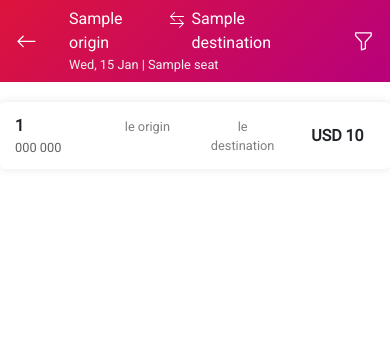
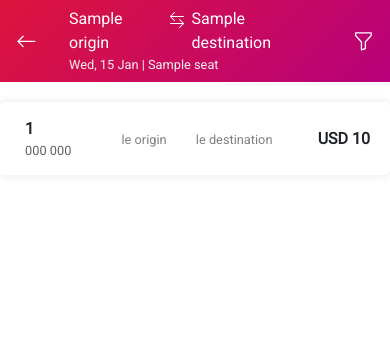
Before and after one commit to parkson-tano/skyglobal, a Django app: template templates/search.html in a window 390 px wide. Shown: the part 66-421 px from the top of the page. Run offline with Django 4.2, Linux system fonts and the light colour scheme; the template is opened without the code that fills it: most values are stand-ins (such as "Sample title", 1, 10 or a date in 2020); some libraries are stand-ins or nearby versions; some web fonts are replaced.

Commit message:
fixed style

```diff
--- a/static/css/search2_style.css
+++ b/static/css/search2_style.css
@@ -183,7 +183,7 @@
     color: rgb(97, 97, 97);
 }
 .flight-company{
-    width: 25%;
+    width: auto;
 }
 .flight-time{
     display: flex;
@@ -195,7 +195,7 @@
     justify-content: space-between;
 }
 .flight-origin-time, .flight-destination-time, .flight-origin-time2, .flight-destination-time2{
-    width: 40%;
+    width: auto;
 }
 .flight-stops, .flight-stops2{
     width: 20%;
@@ -305,7 +305,7 @@
     text-align: center;
 }
 .sort-price{
-    margin-right: 20px;
+    margin-right: auto;
 }
 
 .price-range-output{
@@ -378,9 +378,6 @@
     .sort-div{
         display: none!important;
     }
-    .each-flight-div{
-        padding: 12px 10px;
-    }
     .each-flight-div div{
         overflow-wrap: break-word;
     }
@@ -397,7 +394,7 @@
         width: 17%;
     }
     .flight-company{
-        width: 23%;
+        width: auto;
     }
     .flight-details h5{
         font-size: 1em;
@@ -414,7 +411,7 @@
     .flight-details{
         display: flex;
         justify-content: center;
-        width: 23%;
+        width: auto;
     }
     .white{
         font-size: medium;
--- a/static/css/search_style.css
+++ b/static/css/search_style.css
@@ -210,8 +210,6 @@
 
 .each-flight-div{
     display: flex;
-    justify-content: space-between;
-    padding: 15px 20px;
     /*
     border-radius: 5px;
     box-shadow: 0 0 10px rgba(0, 0, 0, .1);*/
```
Also changed, not shown: main/views.py (+13 -5 lines).
